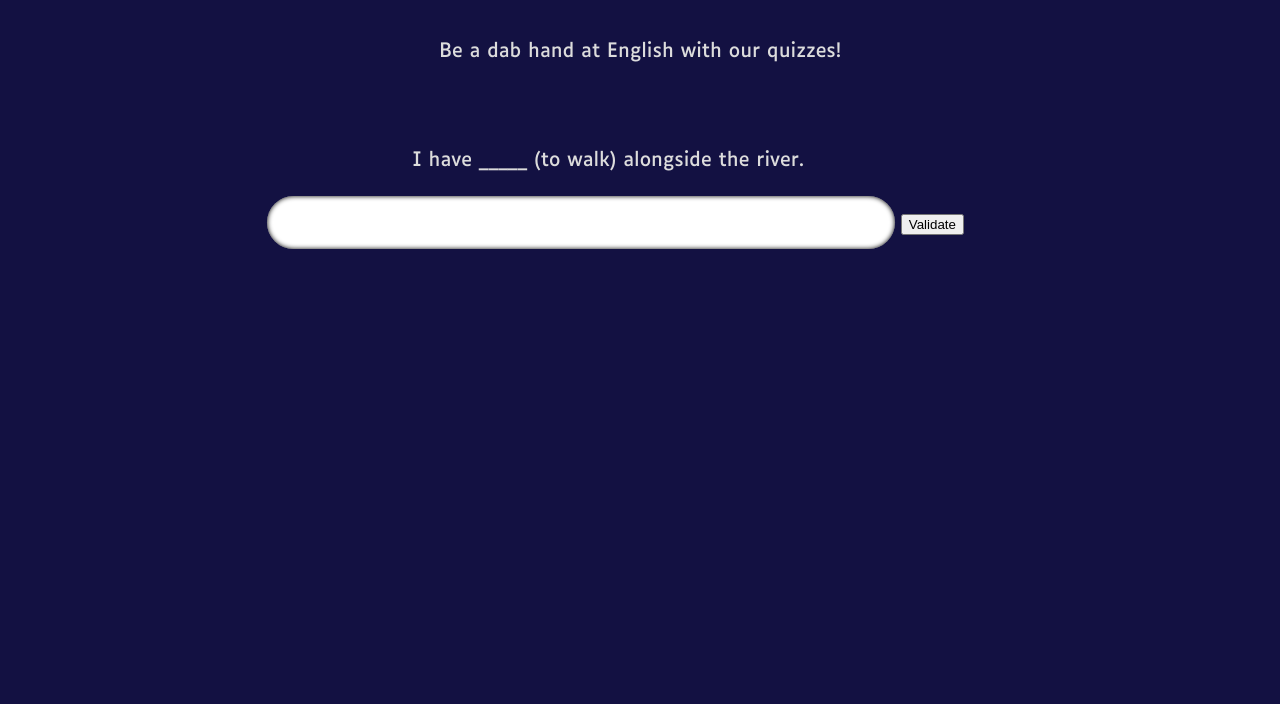
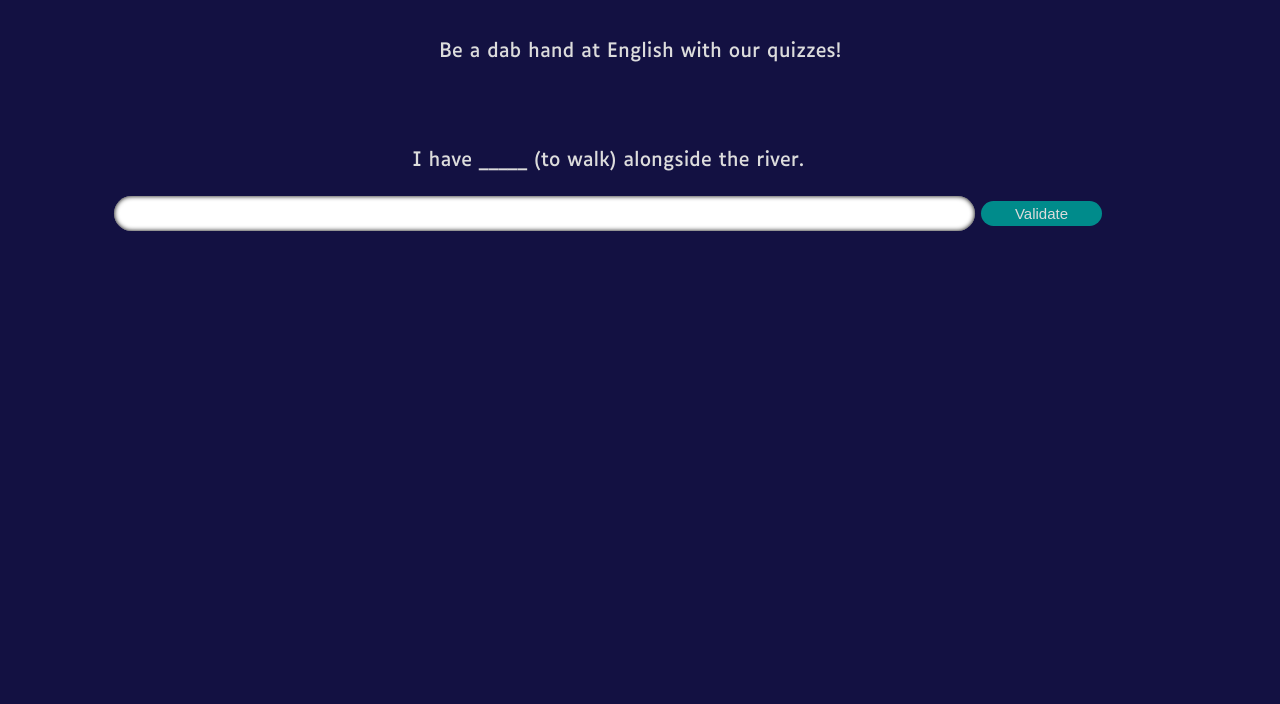
Before and after one commit to tea-bird/english-for-frogs, a plain HTML site: page html/quizz.html in a window 1280 px wide. Shown: the part 96-800 px from the top of the page. Drawn offline with Linux system fonts and the light colour scheme; files whose address does not match are found by name.

Commit message:
modified .input, .validate & table

```diff
--- a/style/quizz.css
+++ b/style/quizz.css
@@ -3,14 +3,35 @@
     position: relative;
     align-items: center;
 }
+table {
+    align-items: center;
+    margin: 0px auto;       /* useful for centring the table */
+}
 
 .input {
-    margin-left: 15px;
-    width: 50%;
-    border-radius: 40px;    /* round edges */
-    padding: 15px 10px;     /* size of the box itself */
-    font-size: 20px;
+    width: 70%;
+    border-radius: 20px;    /* round edges */
+    padding: 9px 5px;     /* size of the box itself */
+    font-size: 15px;
+    text-align: center;
     border: none;
     transition: 0.2s;       /* for smooth animations*/
     box-shadow: inset 0 0 5px black;
 }
+
+.validate {
+    width: 10%;
+    height: 25px;
+    border: none;
+    border-radius: 20px;
+    font-size: 15px;
+    color: gainsboro;
+    background-color: darkcyan;
+}
+
+.validate:hover {
+    background-color: rgb(15, 103, 111);
+}
+.validate:active {
+    background-color: rgb(12, 63, 86);
+}
```
